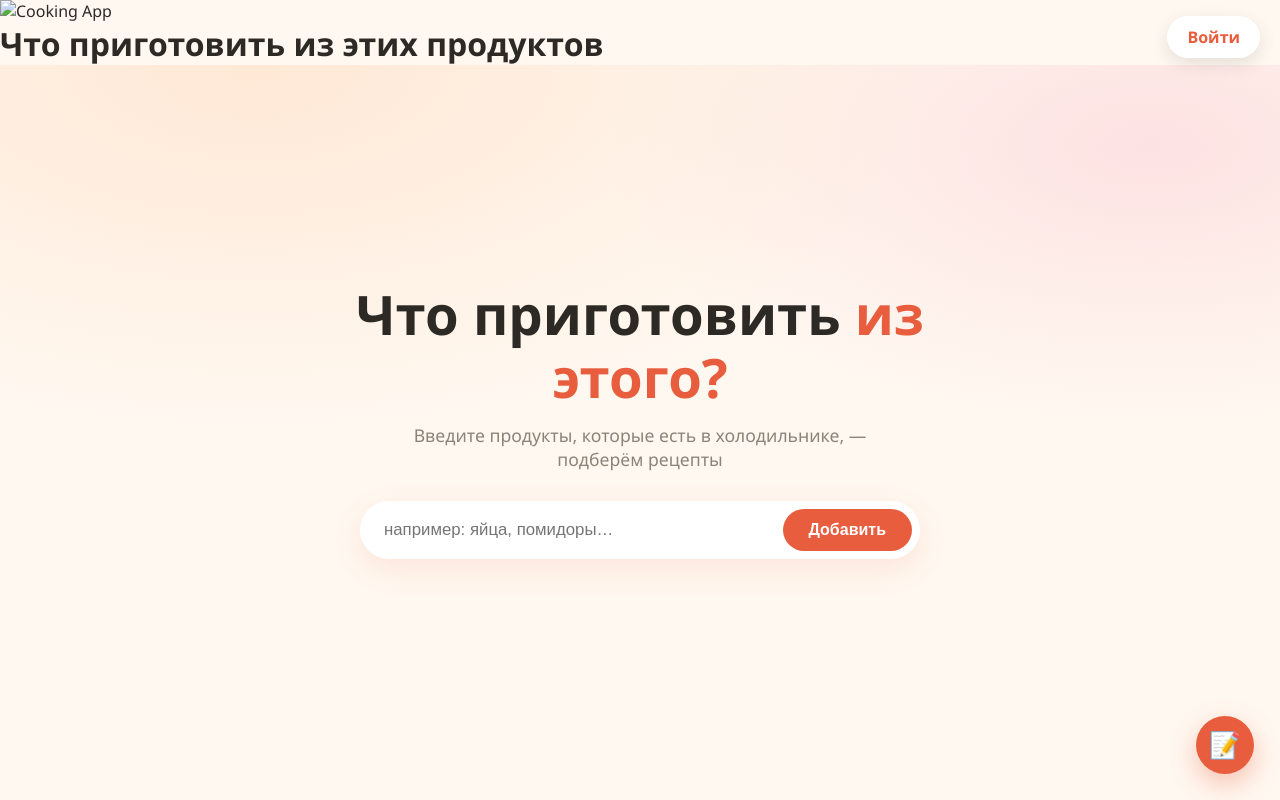
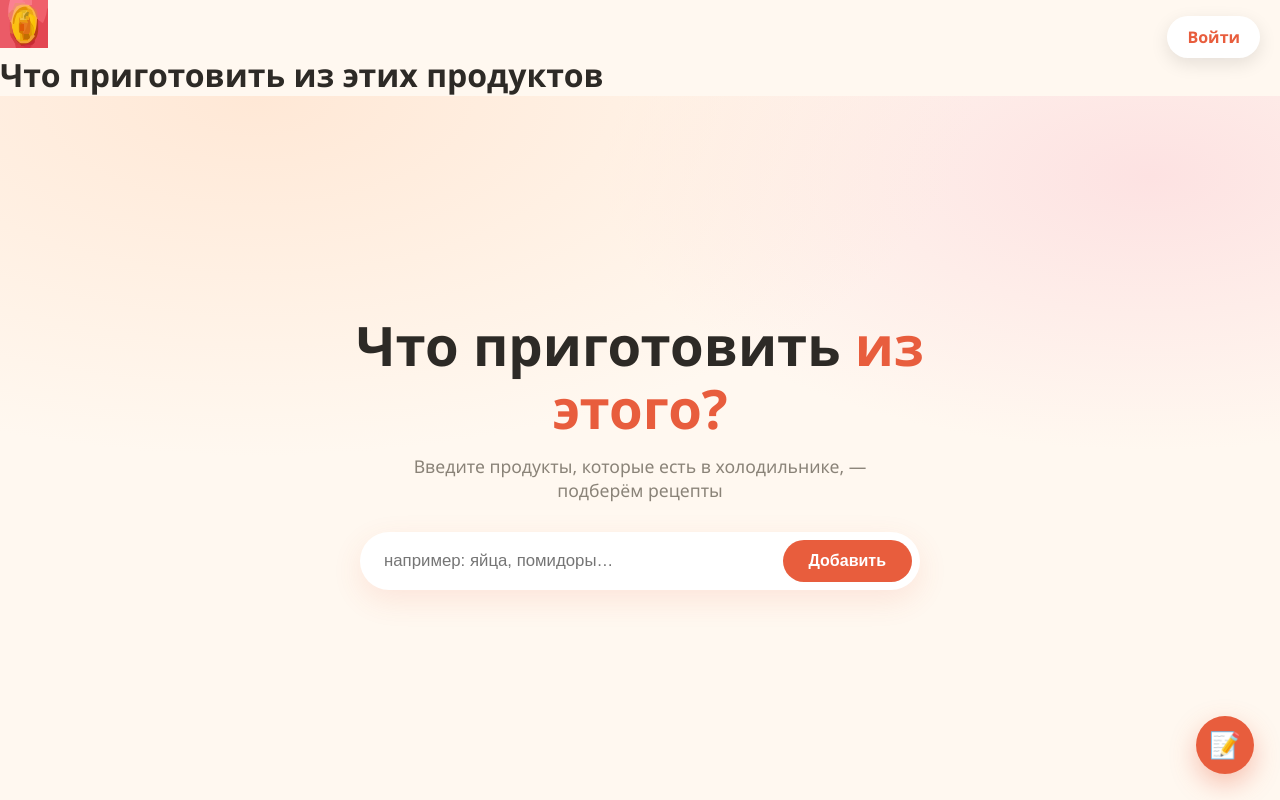
Before and after one commit to vanus52/cooking-app, a plain HTML site: page index.html in a window 1280 px wide. Shown: the top 800 px of the page. Drawn offline with Linux system fonts and the light colour scheme.

Commit message:
Update index.html

```diff
--- a/index.html
+++ b/index.html
@@ -4,7 +4,7 @@
 <meta charset="UTF-8">
 <meta name="viewport" content="width=device-width, initial-scale=1.0">
 <header class="main-header">
-  <img src="logo.png" alt="Cooking App" class="site-logo">
+  <img src="logo.svg" alt="Cooking App" class="site-logo">
   <h1>Что приготовить из этих продуктов</h1>
 </header>
 <link rel="stylesheet" href="style.css">
```
